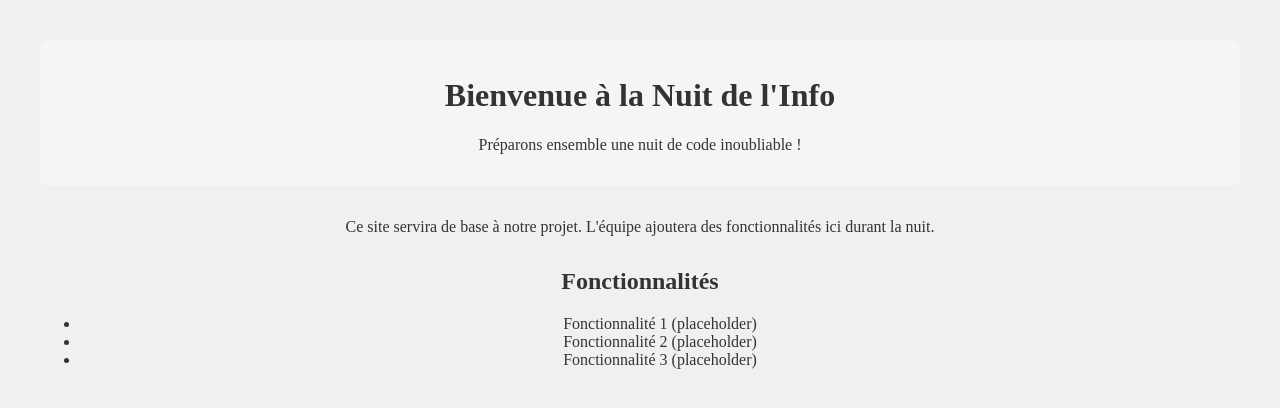
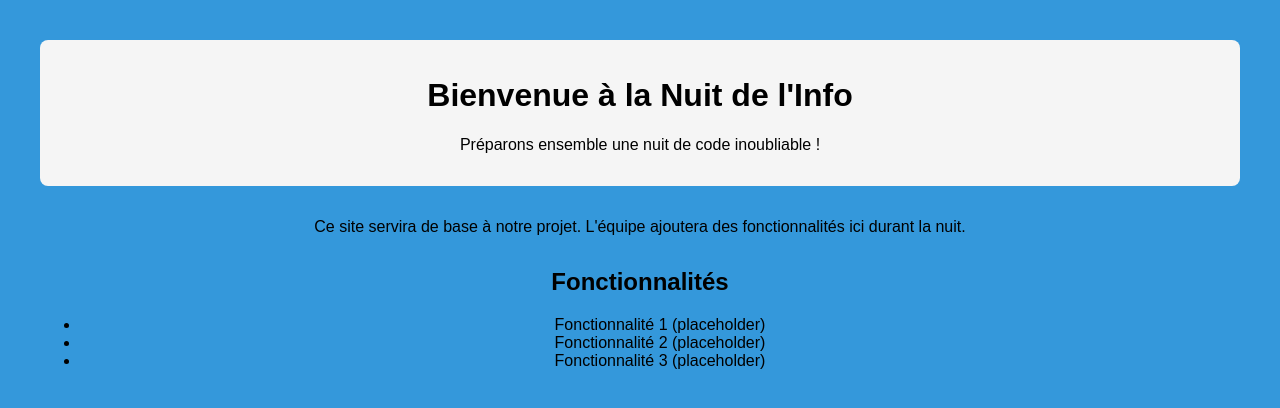
Before and after one commit to crocorelax/Nuit-De-L-Info-2024, a Vue app: page / in a window 1280 px wide. Shown: the top 408 px of the page. Built offline with nearby package versions, Linux system fonts and the light colour scheme; the HTML template or start-up script is replaced by a standard one.

Commit message:
scss update

```diff
--- a/src/styles/_variables.scss
+++ b/src/styles/_variables.scss
@@ -1,4 +1,3 @@
-// src/styles/_variables.scss
+/* variables.scss */
+$font-family: 'Arial', sans-serif;
 $primary-color: #3498db;
-$secondary-color: #2ecc71;
-$font-family: 'Arial, sans-serif';
--- a/src/styles/main.scss
+++ b/src/styles/main.scss
@@ -1,8 +1,7 @@
-/* src/styles/main.css */
-@import './variables.scss';
+/* main.scss */
+@use './variables' as *;
 
 body {
   font-family: $font-family;
-  background-color: #f0f0f0;
-  color: #333;
+  background-color: $primary-color;
 }
```
